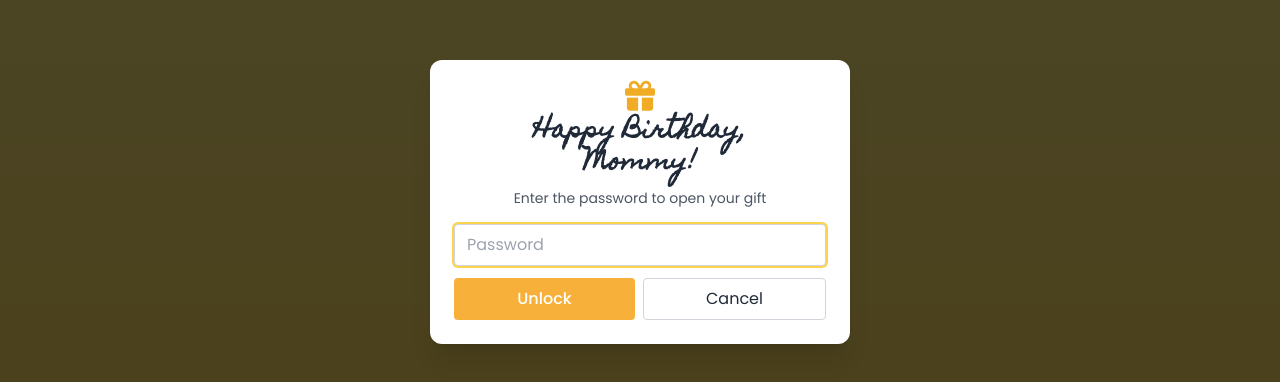
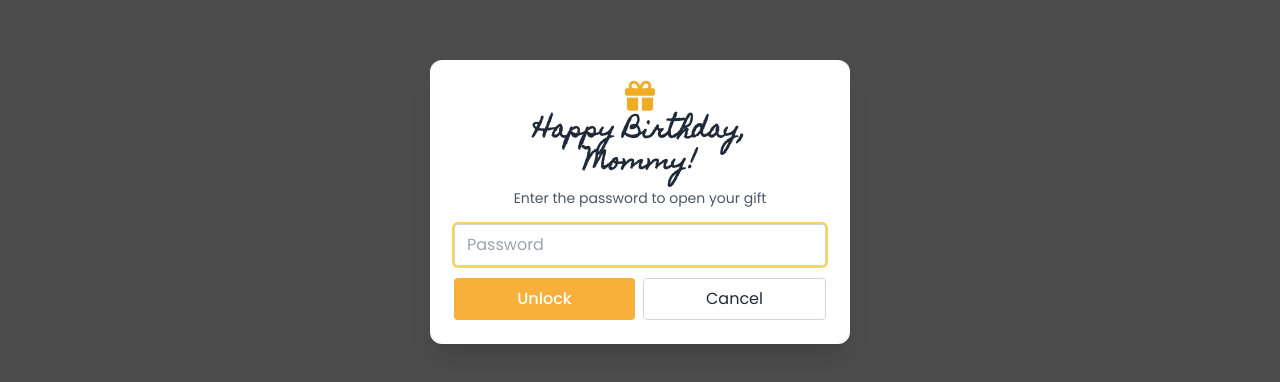
Before and after one commit to justcallmezaaii/102825, a plain HTML site: page index.html in a window 1280 px wide. Shown: the part 198-580 px from the top of the page. Drawn offline with nearby package versions, Linux system fonts and the light colour scheme; a web font is replaced by a local one.

Commit message:
`Remove background gradient from body element`

```diff
--- a/index.html
+++ b/index.html
@@ -50,7 +50,7 @@
   </style>
 </head>
 
-<body class="min-h-screen bg-gradient-to-b from-yellow-200 to-amber-300 font-sans text-gray-800">
+<body class="min-h-screen bg-white font-sans text-gray-800">
 
   <!-- Password overlay -->
   <div id="passwordOverlay" class="fixed inset-0 flex items-center justify-center bg-black/70 z-50">
```
